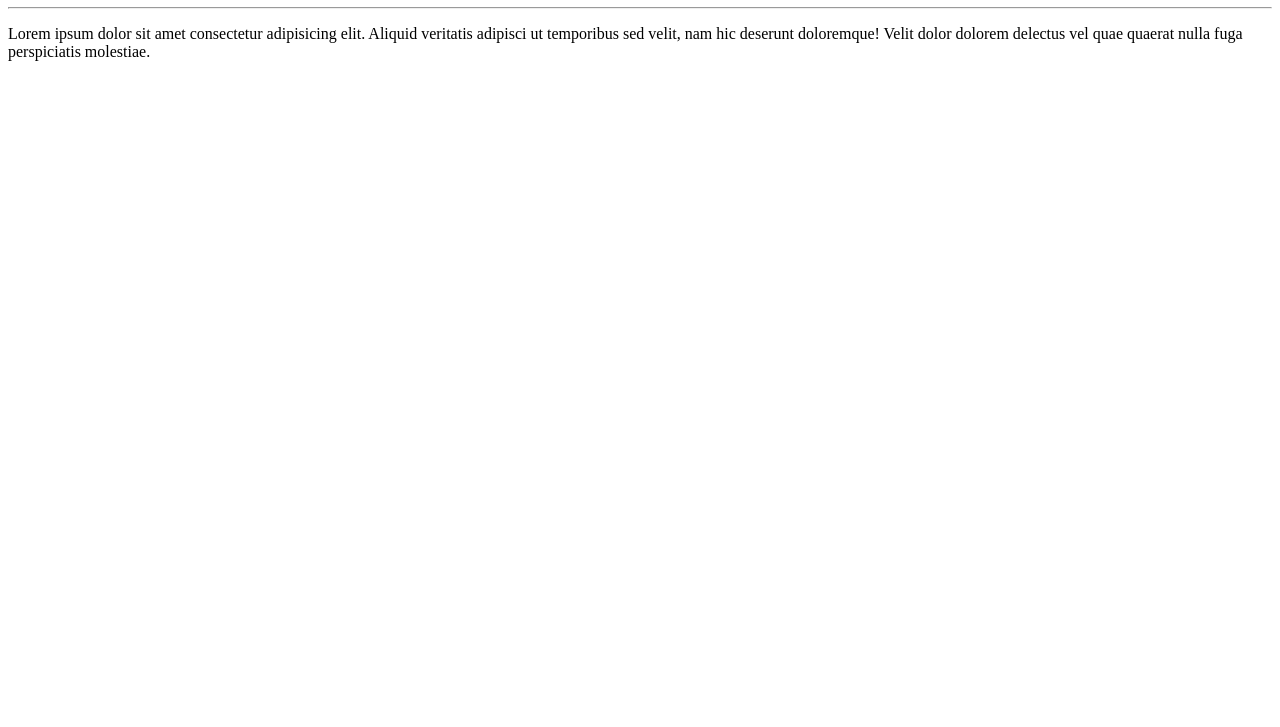
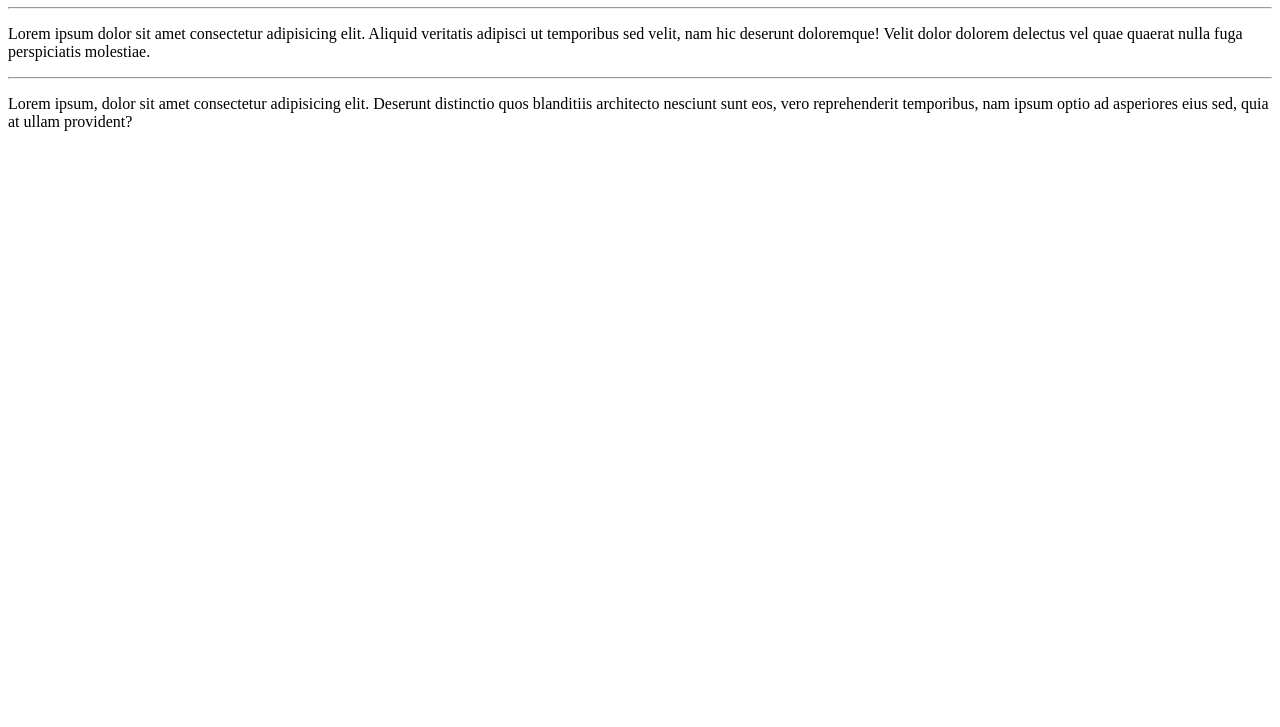
Before and after one commit to Duduceretta/Ola-Mundo, a plain HTML site: page Site-exemplo/index.html in a window 1280 px wide. Shown: the part 73-800 px from the top of the page. Drawn offline with Linux system fonts and the light colour scheme.

Commit message:
Adicionei outro paragrafo

```diff
--- a/Site-exemplo/index.html
+++ b/Site-exemplo/index.html
@@ -9,5 +9,7 @@
     <h1>Ola, Mundo!</h1>
     <hr>
     <p>Lorem ipsum dolor sit amet consectetur adipisicing elit. Aliquid veritatis adipisci ut temporibus sed velit, nam hic deserunt doloremque! Velit dolor dolorem delectus vel quae quaerat nulla fuga perspiciatis molestiae.</p>
+    <hr>
+    <p>Lorem ipsum, dolor sit amet consectetur adipisicing elit. Deserunt distinctio quos blanditiis architecto nesciunt sunt eos, vero reprehenderit temporibus, nam ipsum optio ad asperiores eius sed, quia at ullam provident?</p>
 </body>
 </html>
```
